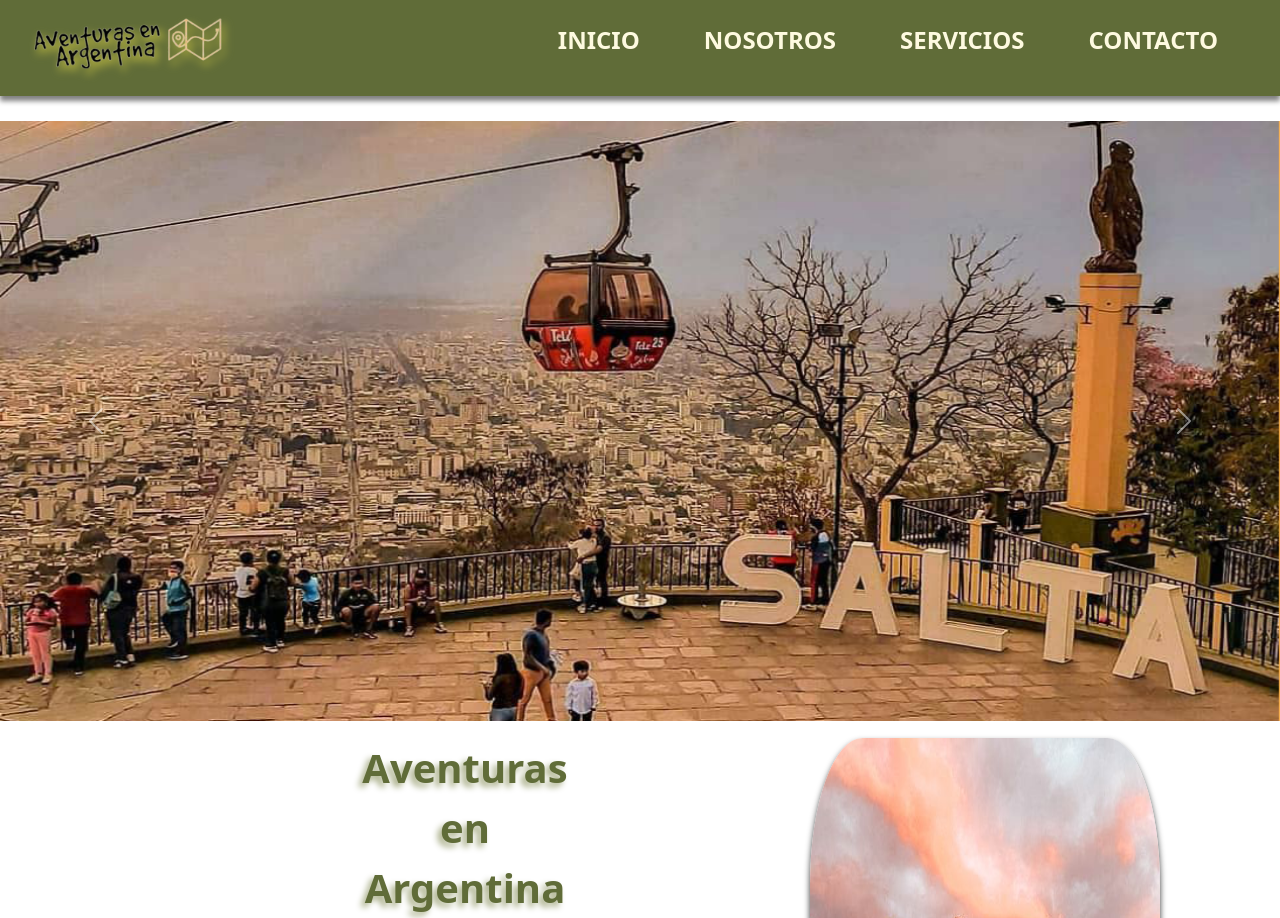
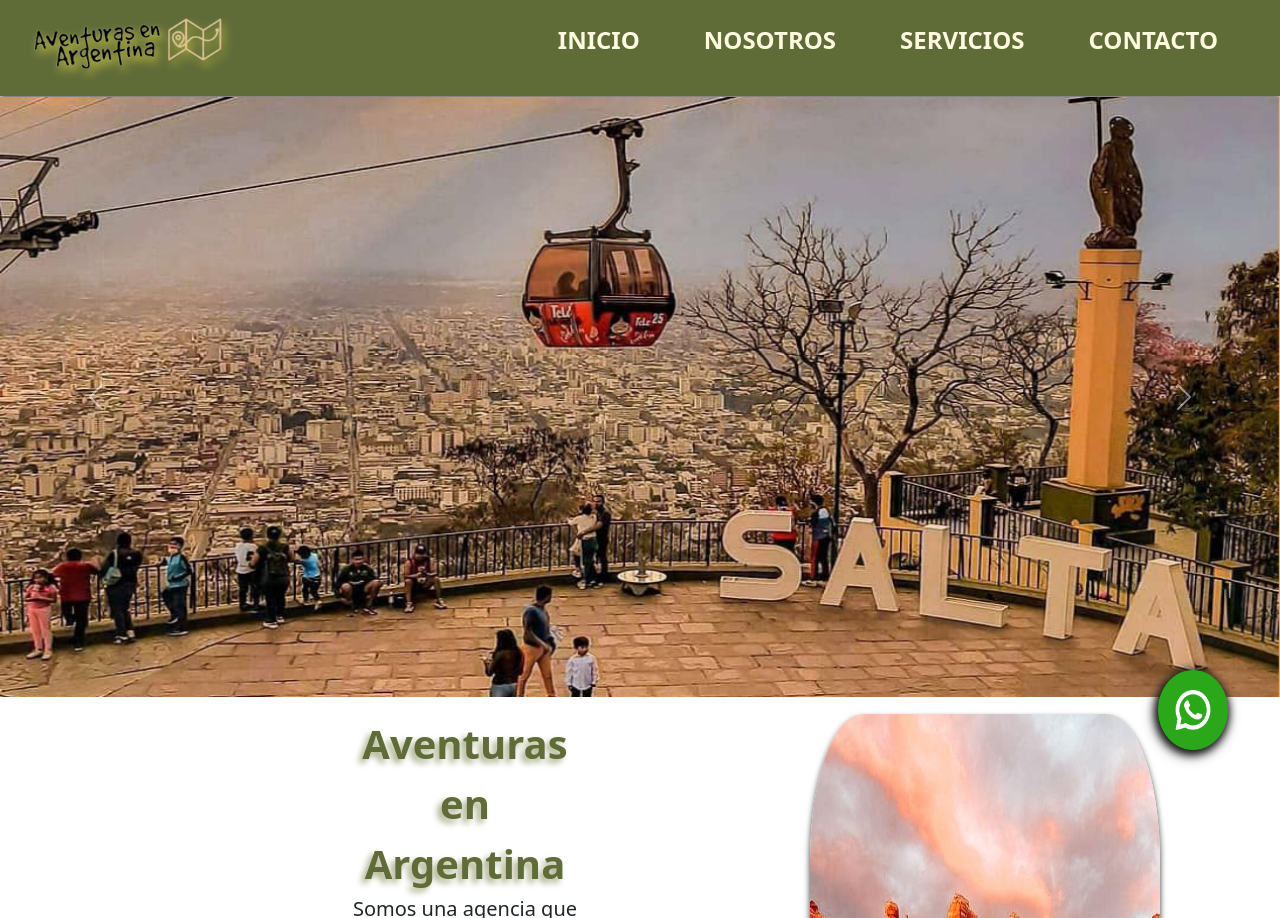
Before and after one commit to Erika-CV/proyecto_codo_codo_2024, a plain HTML site: page index.html in a window 1280 px wide. Shown: the top 918 px of the page. Drawn offline with nearby package versions, Linux system fonts and the light colour scheme.

Commit message:
Agregado de whatsapp fixed

```diff
--- a/index.html
+++ b/index.html
@@ -38,8 +38,8 @@
 
     </section>
 
-<div class="whatsapp" >
-<a href=""> <img src="./imagenes/whatsapp2.png" alt=""> </a>
+<div  class="whatsapp">
+<a  href=""> <img class="whatsapp" src="./imagenes/whatsapp2 (1).png" alt=""> </a>
 </div>
 
     <section class="carousel">
--- a/style.css
+++ b/style.css
@@ -23,6 +23,7 @@ header {
     box-shadow: 0px 5px 5px 0px #818181;
 
 }
+
 .logo{
     display:flex;
     align-items: center;
@@ -178,6 +179,21 @@ filter: drop-shadow( 3px  5px  4px #cec742);
 .iEnLinea{
 display: inline-flex;
 }
+.whatsapp{
+    position: fixed;
+    right: 2vh;
+    bottom: 20px;
+    z-index: 9999;
+    padding: 10px 20px;
+    width: 110px;
+    height: 100px;
+    filter: drop-shadow(-01px 02px 5px #181818);
+  }
+   .whatsapp a {
+    width: 200px;
+    height: 150px;
+   }
+
 
 /*media query*/
 
```
Also changed, not shown: servicios.html (+1 -1 lines).
